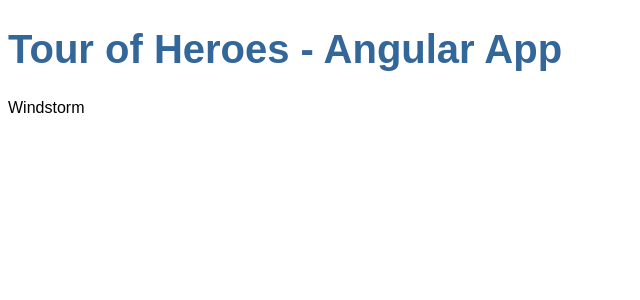
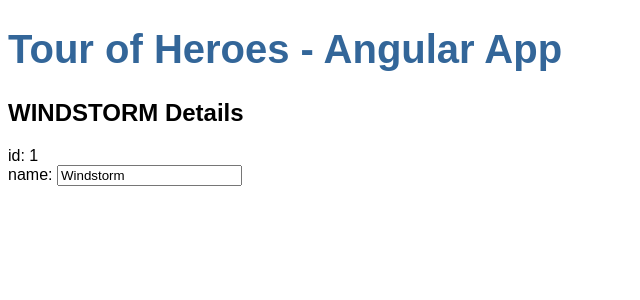
Before and after one commit to JonathanWaller/Angular-tour_of_heroes, an Angular app: page / in a window 1280 px wide. Shown: the top 300 px of the page, without its empty margins (0-640 px from the left). Built offline with nearby package versions, Linux system fonts and the light colour scheme.

Commit message:
added ability to change name of hero using input field

```diff
--- /dev/null
+++ b/src/app/hero.ts
@@ -0,0 +1,4 @@
+export class Hero {
+  id: number;
+  name: string;
+}
--- a/src/app/heroes/heroes.component.html
+++ b/src/app/heroes/heroes.component.html
@@ -1 +1,7 @@
-{{ hero }}
+<!-- {{ hero }} -->
+<h2>{{ hero.name | uppercase }} Details</h2>
+<div><span>id: </span>{{ hero.id }}</div>
+<!-- <div><span>name: </span>{{ hero.name }}</div> -->
+<div>
+  <label>name: <input [(ngModel)]="hero.name" placeholder="name" /> </label>
+</div>
--- a/src/app/heroes/heroes.component.ts
+++ b/src/app/heroes/heroes.component.ts
@@ -1,4 +1,5 @@
 import { Component, OnInit } from "@angular/core";
+import { Hero } from "../hero";
 
 @Component({
   selector: "app-heroes",
@@ -6,9 +7,14 @@
   styleUrls: ["./heroes.component.css"]
 })
 export class HeroesComponent implements OnInit {
+  hero: Hero = {
+    id: 1,
+    name: "Windstorm"
+  };
+
   constructor() {}
 
   ngOnInit() {}
 
-  hero = "Windstorm";
+  // hero = "Windstorm";
 }
```
Also changed, not shown: src/app/app.module.ts (+9 -14 lines).
